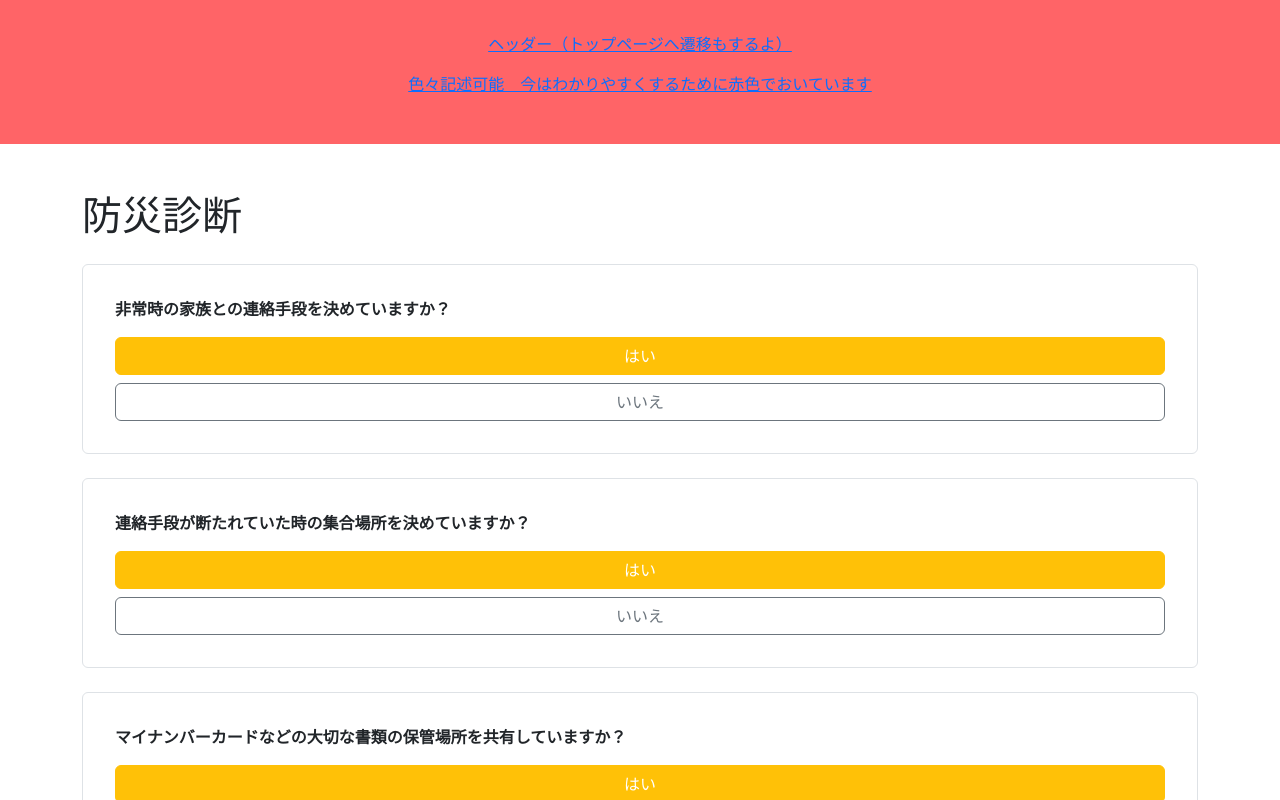
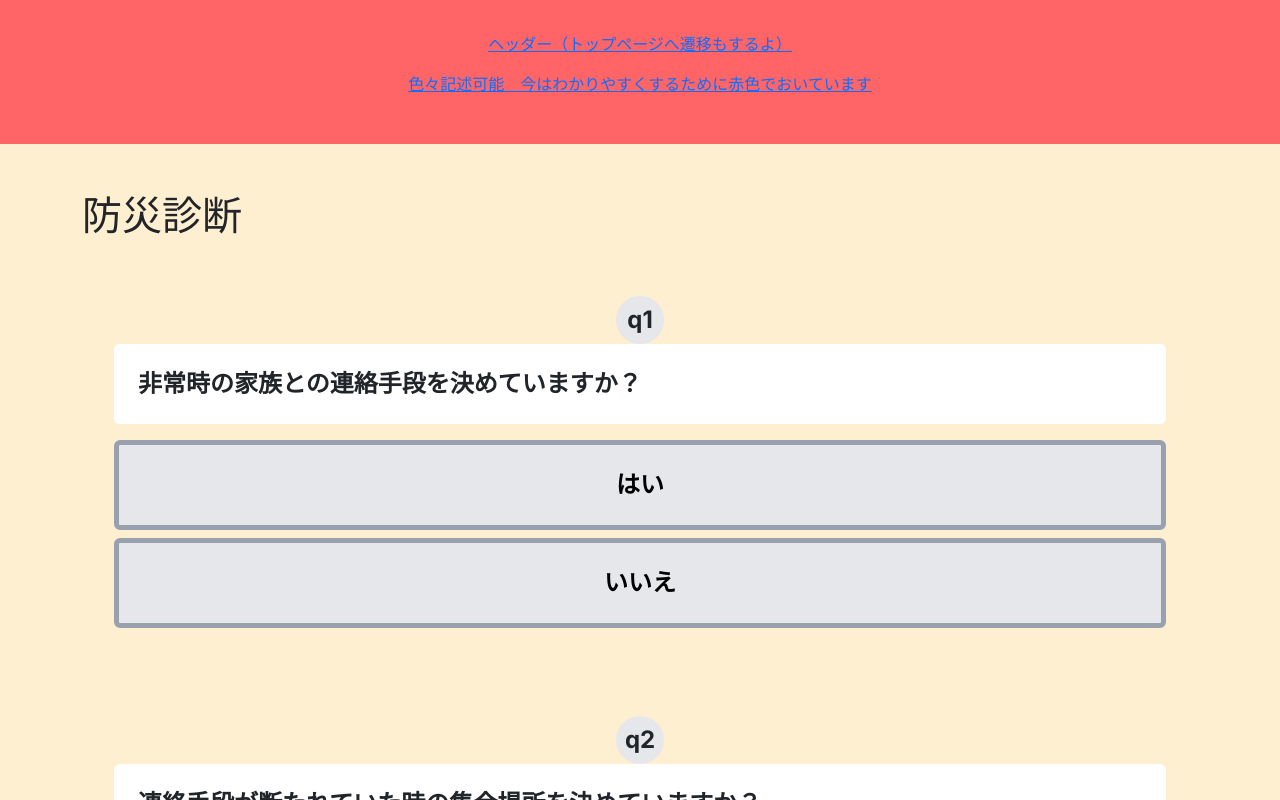
Before and after one commit to funswift/2025swift-C-disaster-prevention, a Next.js app: page /posts/question in a window 1280 px wide. Shown: the top 800 px of the page. Built offline with nearby package versions, Linux system fonts and the light colour scheme.

Commit message:
主にデザイン

```diff
--- a/app/components/SingleChoiceQuestion.tsx
+++ b/app/components/SingleChoiceQuestion.tsx
@@ -2,27 +2,32 @@
 import { useState } from "react";
 
 interface SingleChoiceQuestionProps {
+    id: string;
     text: string;
     options: { label: string; value: string }[];
     callback: (value: string) => void;
 }
 
-export default function SingleChoiceQuestion({text, options, callback}: SingleChoiceQuestionProps){
+export default function SingleChoiceQuestion({id, text, options, callback}: SingleChoiceQuestionProps){
 
-    const baseClasses = "px-4 py-2 rounded transition-colors duration-200";
-    const selectedClasses = "bg-orange-500 text-white";
-    const unselectedClasses = "bg-gray-200 text-black";
+    const baseClasses = "px-8 py-4 rounded transition-colors duration-200";
+    const selectedClasses = "bg-orange-300 text-white border-5 border-orange-500";
+    const unselectedClasses = "bg-gray-200 text-black border-5 border-gray-400";
 
     const [choice, setChoice] = useState<number>(0);
 
     return(
-   <div className="my-6 p-8 border rounded">
-            <p className="fw-bold">{text}</p>
+   <div className="my-6 p-8 rounded">
+    <span className="flex justify-center items-center w-12 h-12 mx-auto bg-gray-200 rounded-full font-bold text-2xl">
+        {id}
+        </span>
+            <p className="font-bold text-2xl rounded p-4 bg-white">{text}</p>
             <div className="flex flex-col gap-2">
                 {options.map((option, index) => (
+                    index++,
                     <button
                         key={index}
-                        className={`btn ${index === choice ? 'btn-warning text-white' : 'btn-outline-secondary'}`}
+                        className={`${baseClasses} ${index === choice ? selectedClasses : unselectedClasses} font-bold !text-2xl`}
                         onClick={() => { setChoice(index); callback(option.value); }}
                     >
                         {option.label}
--- a/app/globals.css
+++ b/app/globals.css
@@ -9,7 +9,7 @@
 }
 
 @theme inline {
-  --color-background: var(--background);
+  --color-background: var(--background) !important;
   --color-foreground: var(--foreground);
   --font-sans: var(--font-geist-sans);
   --font-mono: var(--font-geist-mono);
@@ -26,7 +26,7 @@
 */
 
 body {
-  background: var(--background);
+  background: var(--background)!important;
   color: var(--foreground);
   font-family: Arial, Helvetica, sans-serif;
 }
--- a/app/posts/question/page.tsx
+++ b/app/posts/question/page.tsx
@@ -54,6 +54,7 @@ export default function Page() {
                 if (question.type === "radio") {
                     return (
                         <SingleChoiceQuestion
+                            id={question.id}
                             key={index}
                             text={question.text}
                             options={question.options}
```
